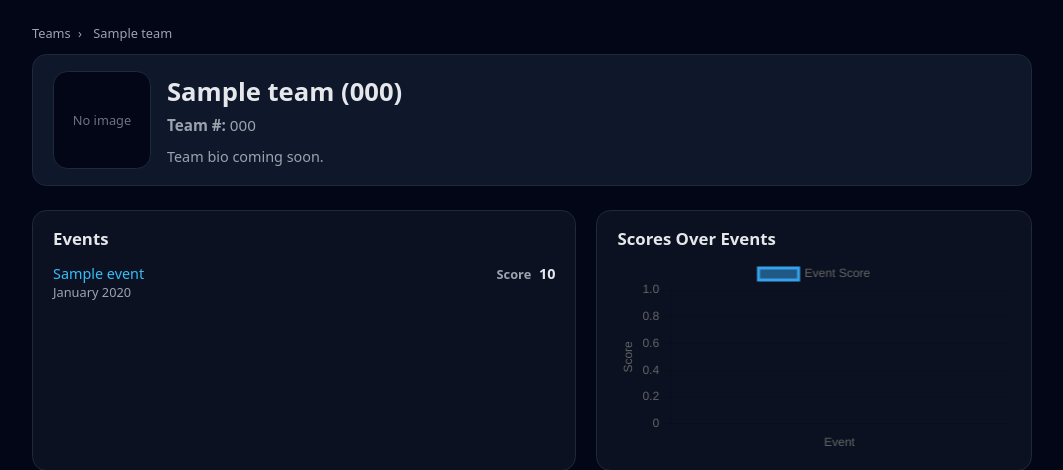
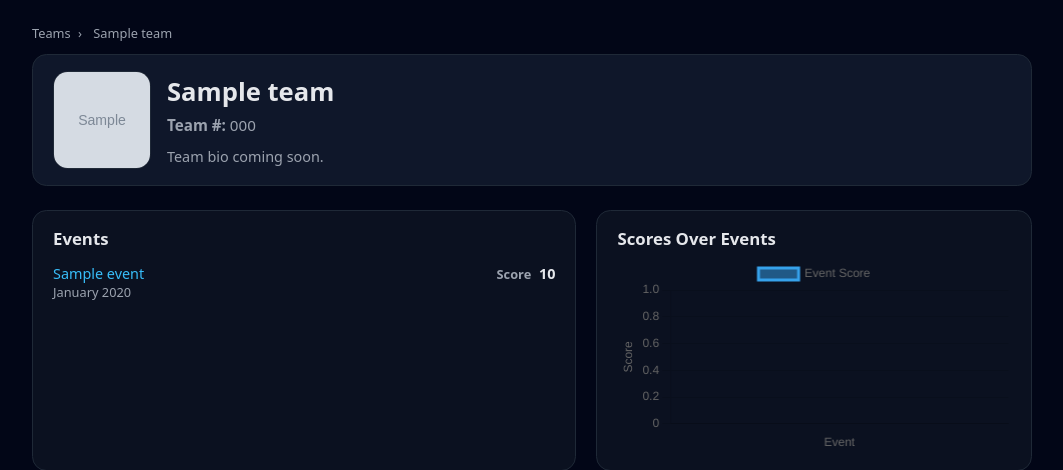
Before and after one commit to ASABE-IQSN/ASABE_IQS_Website, a Flask app: template templates/team_detail.html in a window 1280 px wide. Shown: the part 55-525 px from the top of the page, without its empty margins (108-1171 px from the left). Run offline with Flask 3, Linux system fonts and the light colour scheme; tables that the repository leaves empty hold one stand-in row (values such as "Sample post"); the template is opened without the code that fills it: values that come from a table or form of the project are taken from there, most other values are stand-ins (such as "Sample title", 1, 10 or a date in 2020); grey boxes marked "Sample" are stand-in pictures.

Commit message:
team hero image update

```diff
--- a/templates/team_detail.html
+++ b/templates/team_detail.html
@@ -256,16 +256,16 @@
       <!-- Hero -->
       <section class="hero">
         <div class="hero-image">
-          {% if team.image_filename %}
-            <img src="{{ url_for('static', filename='team_images/' ~ team.image_filename) }}"
-                 alt="{{ team.team_name }} image">
+          {% if team_photos %}
+            <img src="{{ url_for('static', filename=photo[0].photo_path) }}"
+                     alt="{{ photo.caption or team.team_name }}">
           {% else %}
             No image
           {% endif %}
         </div>
 
         <div class="hero-main">
-          <h1>{{ team.team_name }} ({{ team.team_number }})</h1>
+          <h1>{{ team.team_name }}</h1>
           <div class="hero-meta">
             <div><strong>Team #:</strong> {{ team.team_number }}</div>
           </div>
```
